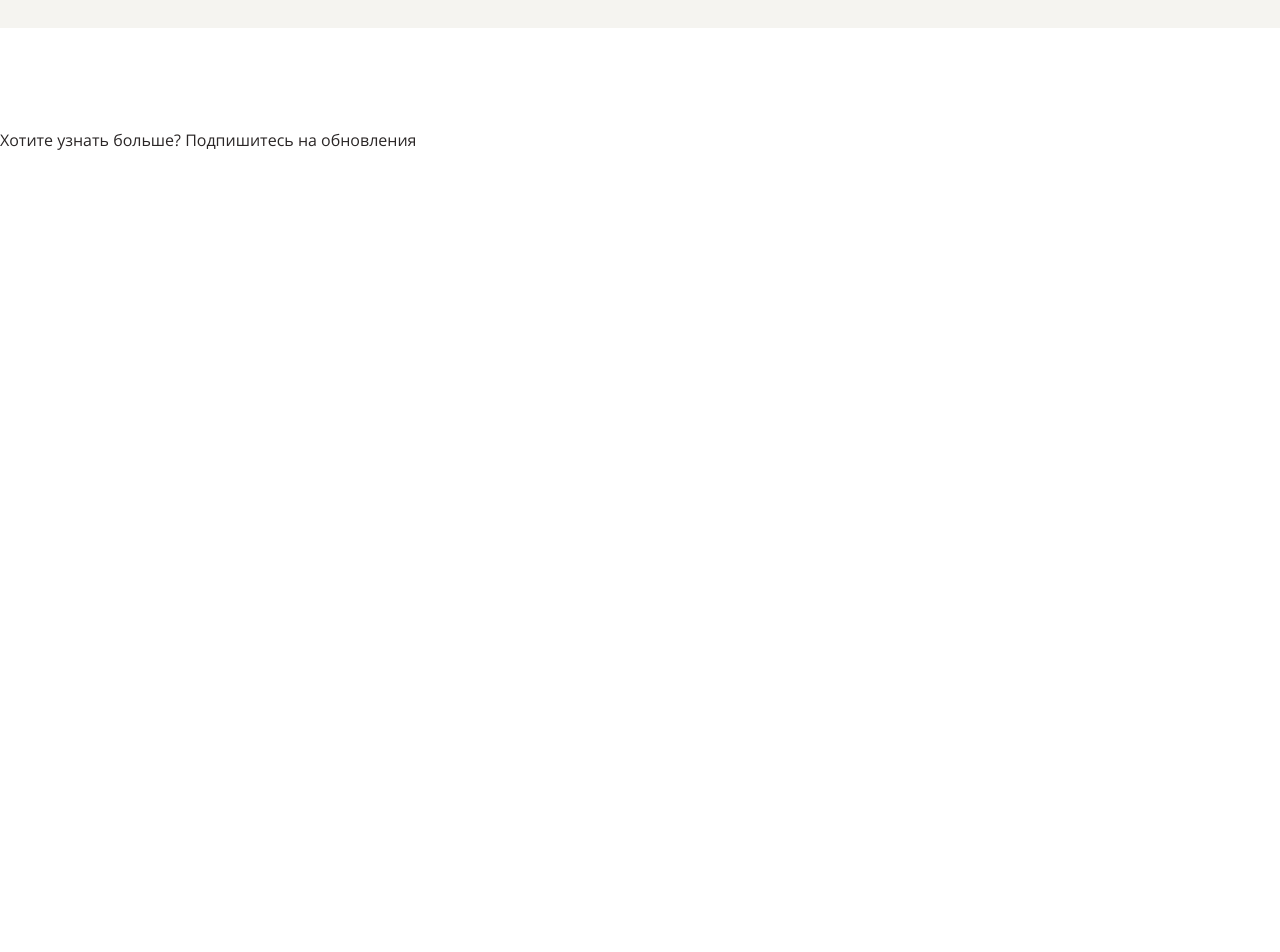
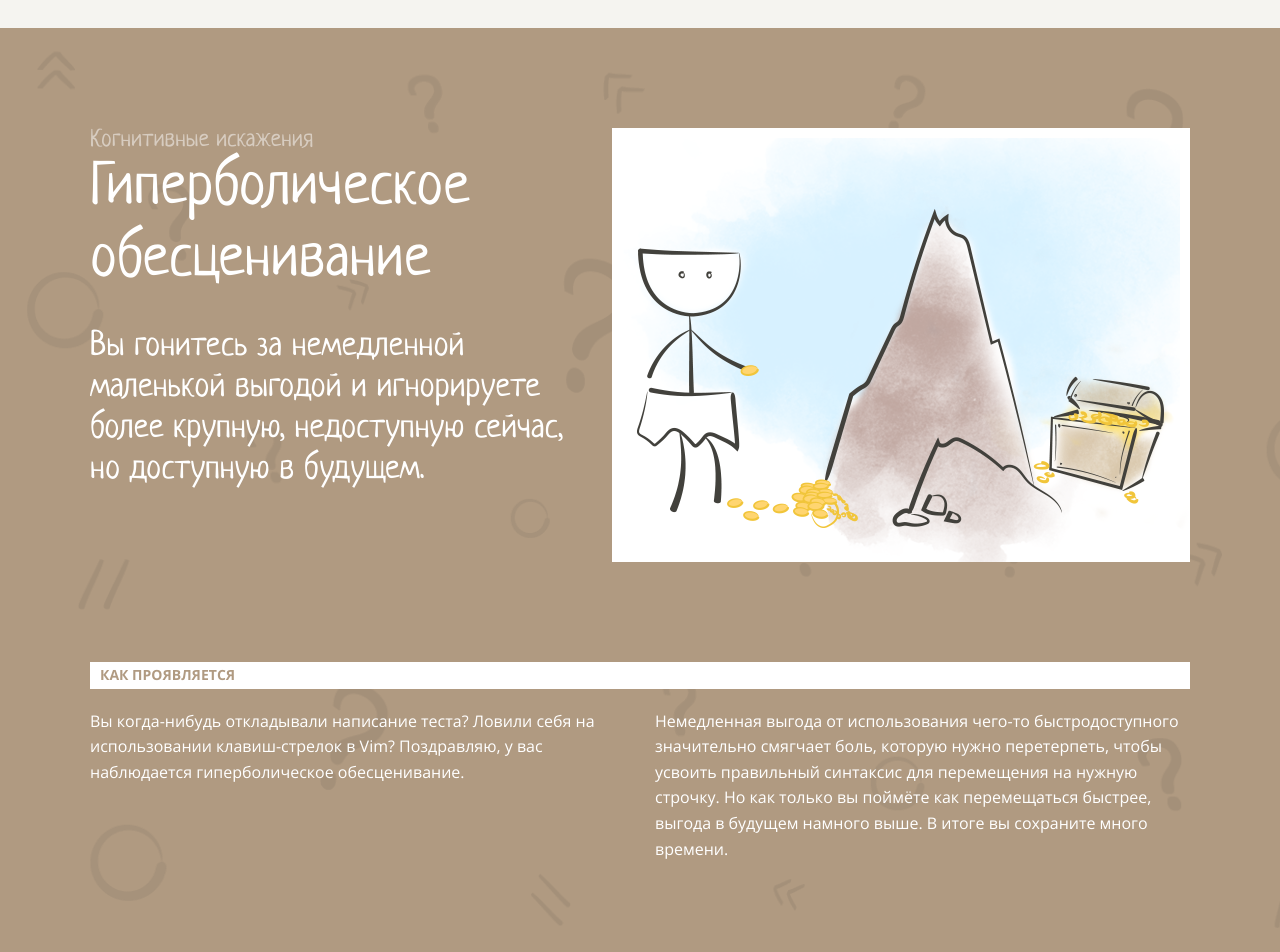
Before and after one commit to conarti/layout-designer-project-lvl1, a website: page src/index.html in a window 1280 px wide. Shown: the part 5300-6252 px from the top of the page. Before the commit the page ends 5553 px from the top, so only its background shows below. Drawn offline with Linux system fonts and the light colour scheme.

Commit message:
step 9: hyperbolic-depreciation

```diff
--- a/src/index.html
+++ b/src/index.html
@@ -82,7 +82,7 @@
             <h3 class="h3 text-main mb-1">Искажение новизны</h3>
             <p>Вы даёте более высокую оценку тем событиям, которые произошли недавно, и недооцениваете более старые.</p>
           </a>
-          <a class="nav-item nav-item-card" href="#">
+          <a class="nav-item nav-item-card" href="#hyperbolic-depreciation">
             <span class="nav-item-number mb-3">4</span>
             <h3 class="h3 text-main mb-1">Гиперболическое обесценивание</h3>
             <p>
@@ -179,6 +179,35 @@
         </div>
       </div>
     </section>
+
+    <section class="section section-bg distortion distortion-brown" id="hyperbolic-depreciation">
+      <div class="container">
+        <div class="distortion-header image-right two-column-row">
+          <img class="distortion-image" src="./assets/images/4.png" alt="section-image">
+          <div class="distortion-description">
+            <span class="distortion-muted-text">Когнитивные искажения</span>
+            <h2 class="distortion-title">Гиперболическое обесценивание</h2>
+            <p class="h3">
+              Вы гонитесь за немедленной маленькой выгодой и игнорируете более крупную, недоступную сейчас, но
+              доступную в будущем.
+            </p>
+          </div>
+        </div>
+
+        <h3 class="distortion-manifest">Как проявляется</h3>
+        <div class="two-column-row">
+          <p>
+            Вы когда-нибудь откладывали написание теста? Ловили себя на использовании клавиш-стрелок в Vim?
+            Поздравляю, у вас наблюдается гиперболическое обесценивание.
+          </p>
+          <p>
+            Немедленная выгода от использования чего-то быстродоступного значительно смягчает боль, которую нужно
+            перетерпеть, чтобы усвоить правильный синтаксис для перемещения на нужную строчку. Но как только вы
+            поймёте как перемещаться быстрее, выгода в будущем намного выше. В итоге вы сохраните много времени.
+          </p>
+        </div>
+      </div>
+    </section>
   </main>
 
   <footer class="section">
```
